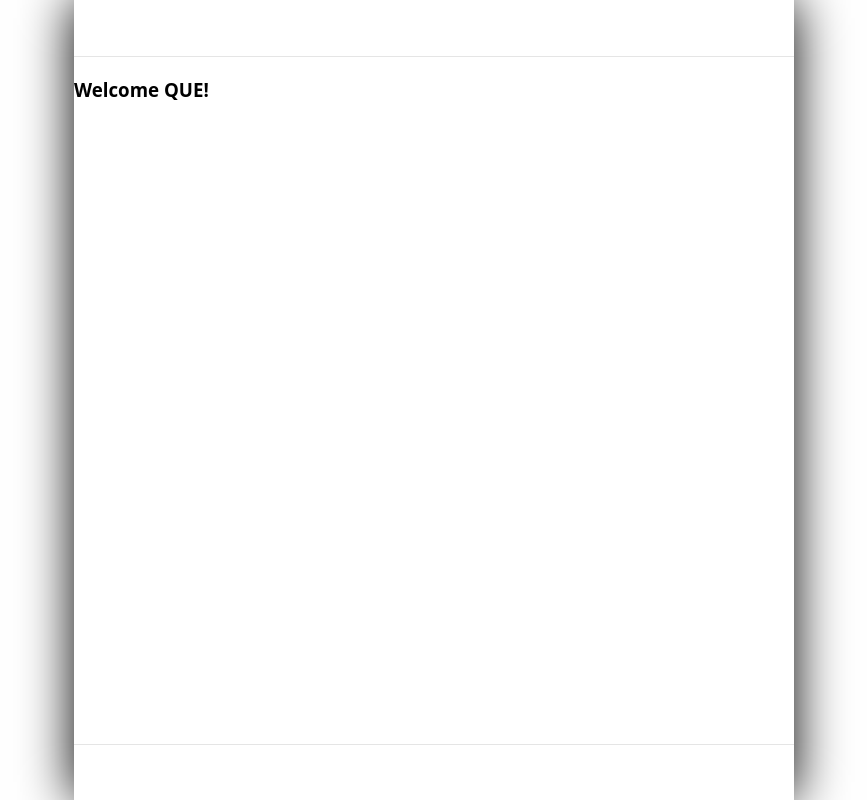
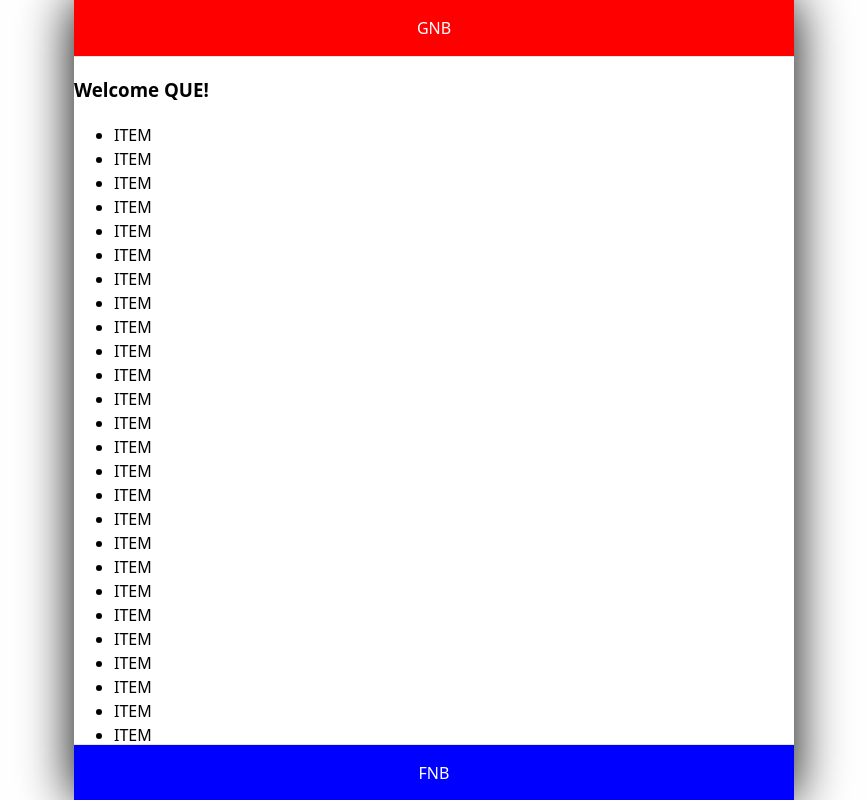
Before and after one commit to anteater333/que-remastered, a React (Vite) app: page / in a window 1280 px wide. Shown: the whole page, without its empty margins (206-1073 px from the left). Built offline with nearby package versions, Linux system fonts and the light colour scheme.

Commit message:
feat: 스크롤 대응 및 개발용도 시인성을 위한 색상 처리

```diff
--- a/src/components/navigation/FNB.tsx
+++ b/src/components/navigation/FNB.tsx
@@ -3,7 +3,9 @@ import styles from "./navigation.module.scss";
 export const FNB = () => {
   return (
     <div className={styles.fnbContainer}>
-      <div id="footer" className={styles.fnb}></div>
+      <div id="footer" className={styles.fnb}>
+        FNB
+      </div>
     </div>
   );
 };
--- a/src/components/navigation/GNB.tsx
+++ b/src/components/navigation/GNB.tsx
@@ -1,5 +1,9 @@
 import styles from "./navigation.module.scss";
 
 export const GNB = () => {
-  return <div id="header" className={styles.gnb}></div>;
+  return (
+    <div id="header" className={styles.gnb}>
+      GNB
+    </div>
+  );
 };
--- a/src/components/navigation/navigation.module.scss
+++ b/src/components/navigation/navigation.module.scss
@@ -1,6 +1,15 @@
 .gnb {
+  position: sticky;
+  top: 0;
   height: 56px;
   border-bottom: 1px solid #e5e5e5; // 임시색
+
+  background-color: red;
+
+  display: flex;
+  justify-content: center;
+  align-items: center;
+  color: white;
 }
 
 .fnbContainer {
@@ -17,5 +26,11 @@
     width: 100%;
     border-top: 1px solid #e5e5e5; // 임시색
     z-index: 1000;
+
+    background-color: blue;
+    display: flex;
+    justify-content: center;
+    align-items: center;
+    color: white;
   }
 }
--- a/src/index.css
+++ b/src/index.css
@@ -26,6 +26,13 @@ body {
   place-items: center;
   min-width: 320px;
   min-height: 100vh;
+  overflow: hidden;
+
+  -ms-overflow-style: none;
+}
+
+::-webkit-scrollbar {
+  display: none;
 }
 
 div#root {
@@ -42,6 +49,8 @@ div#appContainer {
   max-width: 720px;
   width: 100%;
 
+  overflow: scroll;
+
   box-shadow: 0px 0px 50px black;
 }
 
--- a/src/routes/index.tsx
+++ b/src/routes/index.tsx
@@ -8,6 +8,36 @@ function Index() {
   return (
     <div>
       <h3>Welcome QUE!</h3>
+      <ul>
+        <li>ITEM</li>
+        <li>ITEM</li>
+        <li>ITEM</li>
+        <li>ITEM</li>
+        <li>ITEM</li>
+        <li>ITEM</li>
+        <li>ITEM</li>
+        <li>ITEM</li>
+        <li>ITEM</li>
+        <li>ITEM</li>
+        <li>ITEM</li>
+        <li>ITEM</li>
+        <li>ITEM</li>
+        <li>ITEM</li>
+        <li>ITEM</li>
+        <li>ITEM</li>
+        <li>ITEM</li>
+        <li>ITEM</li>
+        <li>ITEM</li>
+        <li>ITEM</li>
+        <li>ITEM</li>
+        <li>ITEM</li>
+        <li>ITEM</li>
+        <li>ITEM</li>
+        <li>ITEM</li>
+        <li>ITEM</li>
+        <li>ITEM</li>
+        <li>ITEM</li>
+      </ul>
     </div>
   );
 }
```
